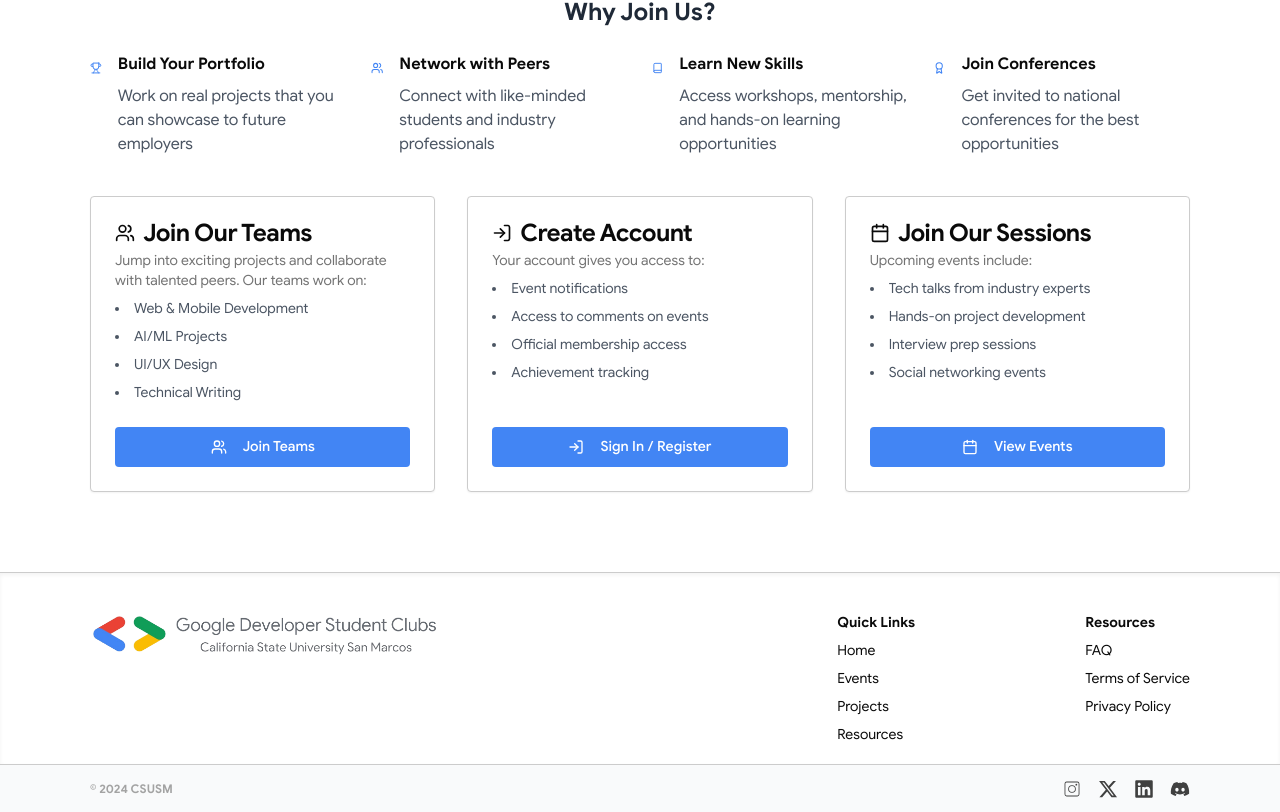
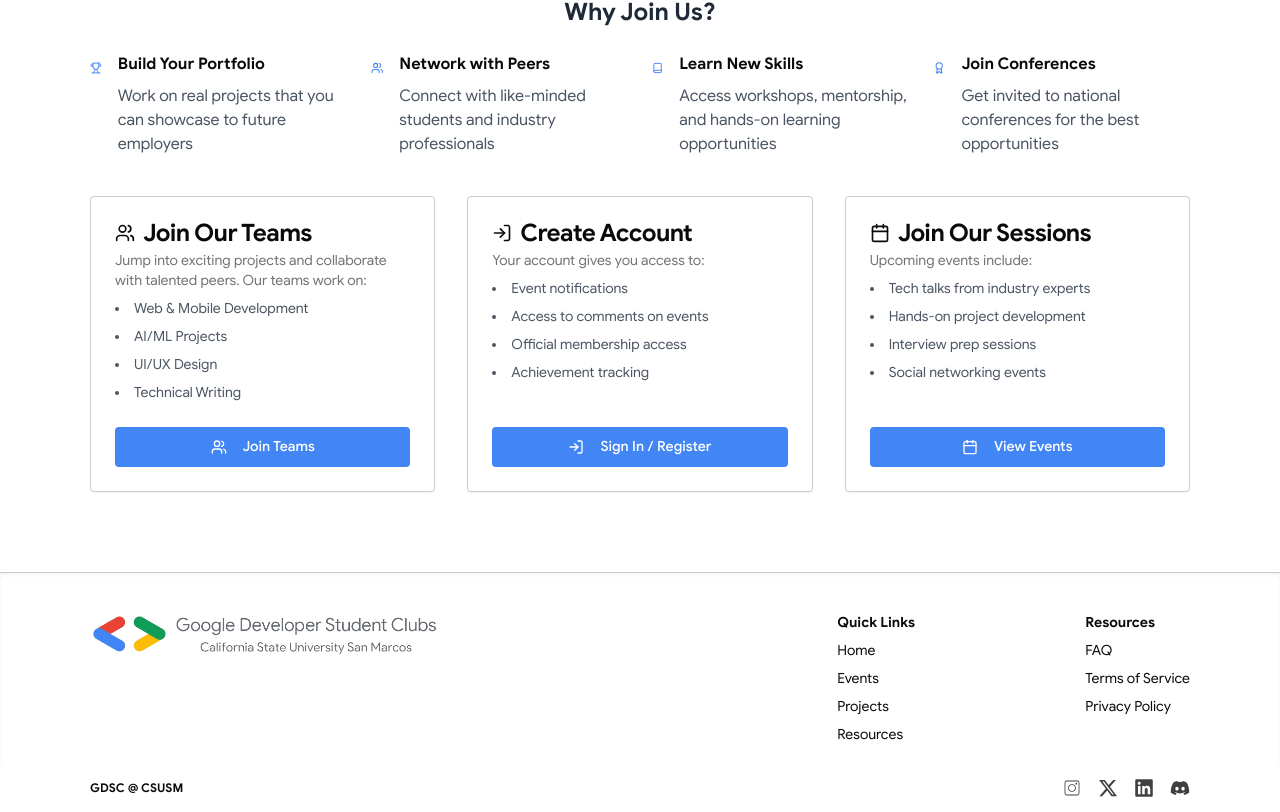
Before and after one commit to csusmGDSC/csusmgdsc-web, a React (Vite) app: page /join in a window 1280 px wide. Shown: the part 296-1108 px from the top of the page. Built offline with nearby package versions, Linux system fonts and the light colour scheme.

Commit message:
refactor: Small little things make the big things count

```diff
--- a/src/features/base/components/footer.tsx
+++ b/src/features/base/components/footer.tsx
@@ -112,10 +112,10 @@ const Footer: React.FC = () => {
       </div>
 
       {/* Footer bottom with copyright and social media icons */}
-      <div className="w-full h-12 flex flex-col items-center border-t justify-center bg-gray-50">
+      <div className="w-full h-12 flex flex-col items-center justify-center">
         <div className="flex flex-row items-center justify-between custom-max-width">
-          <span className="text-neutral-400 font-semibold text-xs px-2 md:px-0">
-            © 2024 CSUSM
+          <span className="font-semibold text-xs px-2 md:px-0">
+            GDSC @ CSUSM
           </span>
           <SocialMediaIcons />
         </div>
--- a/src/features/events/components/past-events.tsx
+++ b/src/features/events/components/past-events.tsx
@@ -176,7 +176,7 @@ export default function PastEvents() {
           <Link key={event.id} to={`/events/${event.id}`}>
             <div
               key={event.id}
-              className="group hover:shadow-sm border rounded-sm p-4"
+              className="group hover:shadow-md transition-shadow border rounded-sm p-4"
             >
               <div className="flex justify-between items-start">
                 <div>
--- a/src/features/info/components/info-cards.tsx
+++ b/src/features/info/components/info-cards.tsx
@@ -43,7 +43,7 @@ const InfoCard = ({
     </CardHeader>
     {/* Footer Button */}
     <CardFooter>
-      <Button className="w-full bg-blue hover:bg-blue/70" variant="default">
+      <Button className="w-full">
         <ButtonIcon className="mr-2 h-4 w-4" />
         {buttonText}
       </Button>
```
